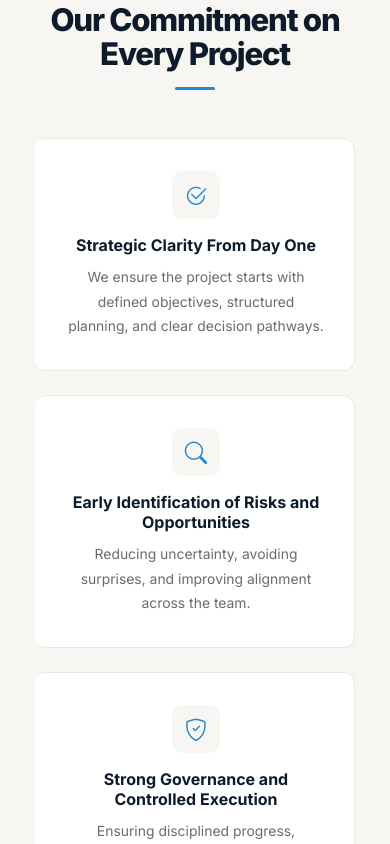
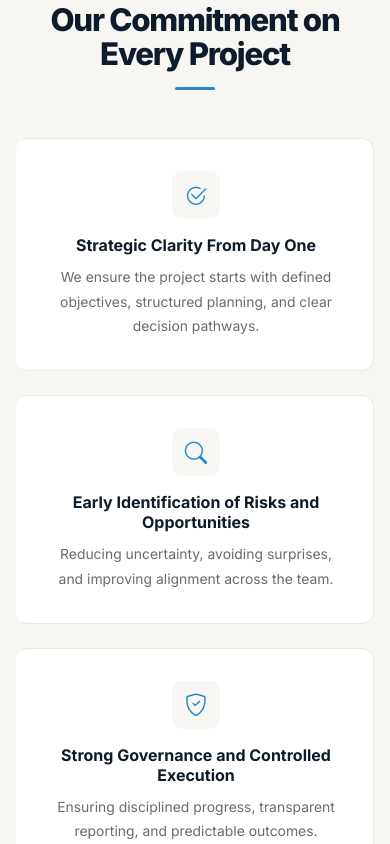
Before and after one commit to nipunakarshana-k/projex, a React (Vite) app in the folder projex-react/: page /projects in a window 390 px wide. Shown: the part 1160-2004 px from the top of the page. Built offline with nearby package versions, Linux system fonts and the light colour scheme.

Commit message:
make all strength cards equal size, stack one-by-one on mobile

```diff
--- a/projex-react/src/pages/Projects.jsx
+++ b/projex-react/src/pages/Projects.jsx
@@ -62,7 +62,7 @@ export default function Projects() {
             <h2 className="section-title">Our Commitment on Every Project</h2>
             <div className="divider-accent center"></div>
           </div>
-          <div style={{display:'flex',flexWrap:'wrap',justifyContent:'center',gap:'24px',maxWidth:'920px',margin:'32px auto 0'}}>
+          <div style={{display:'grid',gridTemplateColumns:'repeat(auto-fit,minmax(300px,1fr))',gap:'24px',marginTop:'0'}}>
             {[
               {icon:'bi-check2-circle',title:'Strategic Clarity From Day One',text:'We ensure the project starts with defined objectives, structured planning, and clear decision pathways.'},
               {icon:'bi-search',title:'Early Identification of Risks and Opportunities',text:'Reducing uncertainty, avoiding surprises, and improving alignment across the team.'},
@@ -70,7 +70,7 @@ export default function Projects() {
               {icon:'bi-cash-stack',title:'Commercial Protection Through Cost Intelligence',text:'Safeguarding investment value through continuous cost monitoring and evaluation.'},
               {icon:'bi-diagram-3',title:'Seamless Coordination Across Consultants and Contractors',text:'Promoting cooperation, accountability, and timely resolution of issues.'},
             ].map((s,i) => (
-              <div key={i} className="strength-card fade-up" style={{textAlign:'center',flex:'1 1 280px',maxWidth:'320px'}}>
+              <div key={i} className="strength-card fade-up" style={{textAlign:'center'}}>
                 <div className="strength-icon" style={{margin:'0 auto 16px'}}><i className={`bi ${s.icon}`} style={{color:'var(--accent)'}}></i></div>
                 <div className="strength-title">{s.title}</div>
                 <div className="strength-text">{s.text}</div>
```
Also changed, not shown: 2 other files (tests, documents, lock files or other folders).
